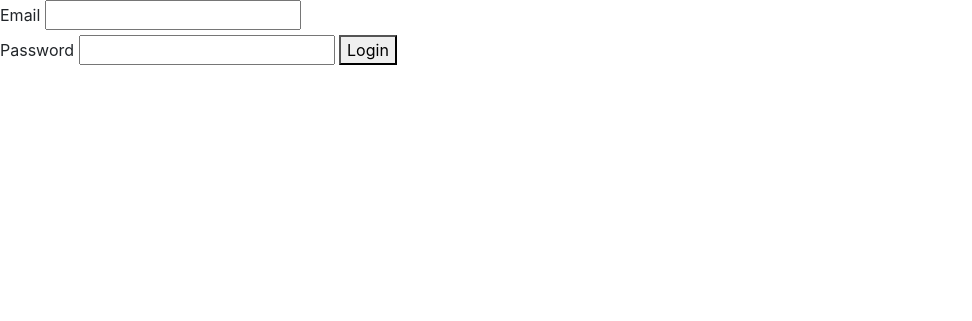
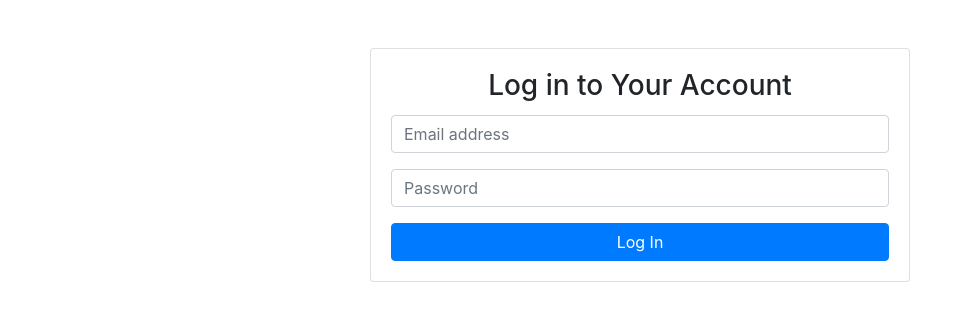
Before and after one commit to inamonanymous/case_study_chin, a Flask app: page / in a window 1280 px wide. Shown: the top 321 px of the page, without its empty margins (0-972 px from the left). Run offline with Flask 3, Linux system fonts and the light colour scheme; parts of the project's set-up code (start-up, migrations or seed data) failed here and were passed over; some libraries are stand-ins or nearby versions.

Commit message:
cleaned project

```diff
--- a/app.py
+++ b/app.py
@@ -11,6 +11,14 @@ app.secret_key = 'putanginamochin'
 app.config['TEMPLATES_AUTO_RELOAD'] = True
 
 db.init_app(app)
+
+@app.route('/logout')
+def logout():
+    if 'email' in session:
+        session.clear()
+        return redirect(url_for('index'))
+    return redirect(url_for('index'))
+
 
 @app.route('/delete_event/<int:id>', methods=['POST', 'GET'])
 def delete_event(id):
@@ -95,7 +103,7 @@ def unlock_staff(id):
             target_user.status="active"
             db.session.commit()
             return redirect('/option/option2')
-        return redirect(url_for('dashboard1'))
+        return redirect(url_for('dashboard'))
     return redirect(url_for('index'))
 
 @app.route('/lock_staff/<int:id>', methods=['POST', 'GET'])
@@ -107,7 +115,7 @@ def lock_staff(id):
             target_user.status="locked"
             db.session.commit()
             return redirect('/option/option2')
-        return redirect(url_for('dashboard1'))
+        return redirect(url_for('dashboard'))
     return redirect(url_for('index'))
 
 
@@ -164,7 +172,7 @@ def save_booking_event():
         reservation_obj = Reservations.query.filter_by(rdate=reservation_date).first()
         holidays_obj = Holidays.query.filter_by(date=reservation_date).first()
         if reservation_obj or holidays_obj:
-            return "cant book any event on holidays"
+            return "<h1>cant book any event on holidays</h1>"
 
         reservation_entry = Reservations(
             uid=users_obj.id,
@@ -275,19 +283,20 @@ def dashboard():
 
 @app.route('/authenticate', methods=['POST', 'GET'])
 def authenticate():
+    try:
+        email, password = request.form.get('email'), request.form.get('password')
+        current_user = Users.query.filter_by(email=email).first()
+        if current_user.type=="staff" and current_user.status=="locked":
+            print('account locked')
+            return redirect(url_for('index'))
 
-    email, password = request.form.get('email'), request.form.get('password')
+        if Users.login_is_true(email, password):
+            session['email'] = email
 
-    current_user = Users.query.filter_by(email=email).first()
-    if current_user.type=="staff" and current_user.status=="locked":
-        print('account locked')
+            return redirect(url_for('dashboard'))
         return redirect(url_for('index'))
-
-    if Users.login_is_true(email, password):
-        session['email'] = email
-
-        return redirect(url_for('dashboard'))
-    return redirect(url_for('index'))
+    except:
+        return redirect(url_for('index'))
 
 @app.route('/')
 def index():
--- a/model.py
+++ b/model.py
@@ -33,7 +33,6 @@ class Reservations(db.Model):
     cemail_address = db.Column(db.String(250), nullable=False)
     rtime = db.Column(db.String(20), nullable=False)
 
-
 class Holidays(db.Model):
     __tablename__ = 'holidays'
     id = db.Column(db.Integer, primary_key=True)
--- a/templates/event_booking.html
+++ b/templates/event_booking.html
@@ -4,9 +4,9 @@
             <table class="table">
                 <thead>
                     <tr>
-                        <th>Name</th>
+                        <th>Staff Name</th>
                         <th>No. of People</th>
-                        <th>Phone</th>
+                        <th>Client Phone Number</th>
                         <th>Reservation Date</th>
                         <th>Booking Date</th>
                         <th>Number of People</th>
--- a/templates/index.html
+++ b/templates/index.html
@@ -1,11 +1,23 @@
 {% extends "layout.html" %}
 {% block body %}
-    <form action="/authenticate" method="post">
-        <label for="email">Email</label>
-        <input type="text" name="email" id="email">
-        <br>
-        <label for="password">Password</label>
-        <input type="password" name="password" id="password">
-        <button type="submit">Login</button>
-    </form>
+<div class="container mt-5">
+    <div class="row justify-content-center">
+        <div class="col-md-6">
+            <div class="card">
+                <div class="card-body">
+                    <h3 class="card-title text-center">Log in to Your Account</h3>
+                    <form action="/authenticate" method="post">
+                        <div class="form-group">
+                            <input type="text" class="form-control" name="email" id="email" placeholder="Email address" required>
+                        </div>
+                        <div class="form-group">
+                            <input type="password" class="form-control" name="password" id="password" placeholder="Password" required>
+                        </div>
+                        <button type="submit" class="btn btn-primary btn-block">Log In</button>
+                    </form>
+                </div>
+            </div>
+        </div>
+    </div>
+</div>
 {% endblock %}
--- a/templates/user_details.html
+++ b/templates/user_details.html
@@ -11,7 +11,7 @@
                         <th>User Role</th>
                         <th>Status</th>
                         <th>Action</th>
-                        <th>Bdate</th>
+                        <th>Booking Date</th>
                     </tr>
                 </thead>
                 <tbody>
```
Also changed, not shown: templates/dashboard.html (+8 -0 lines), templates/events-calendar.html (+7 -7 lines).
